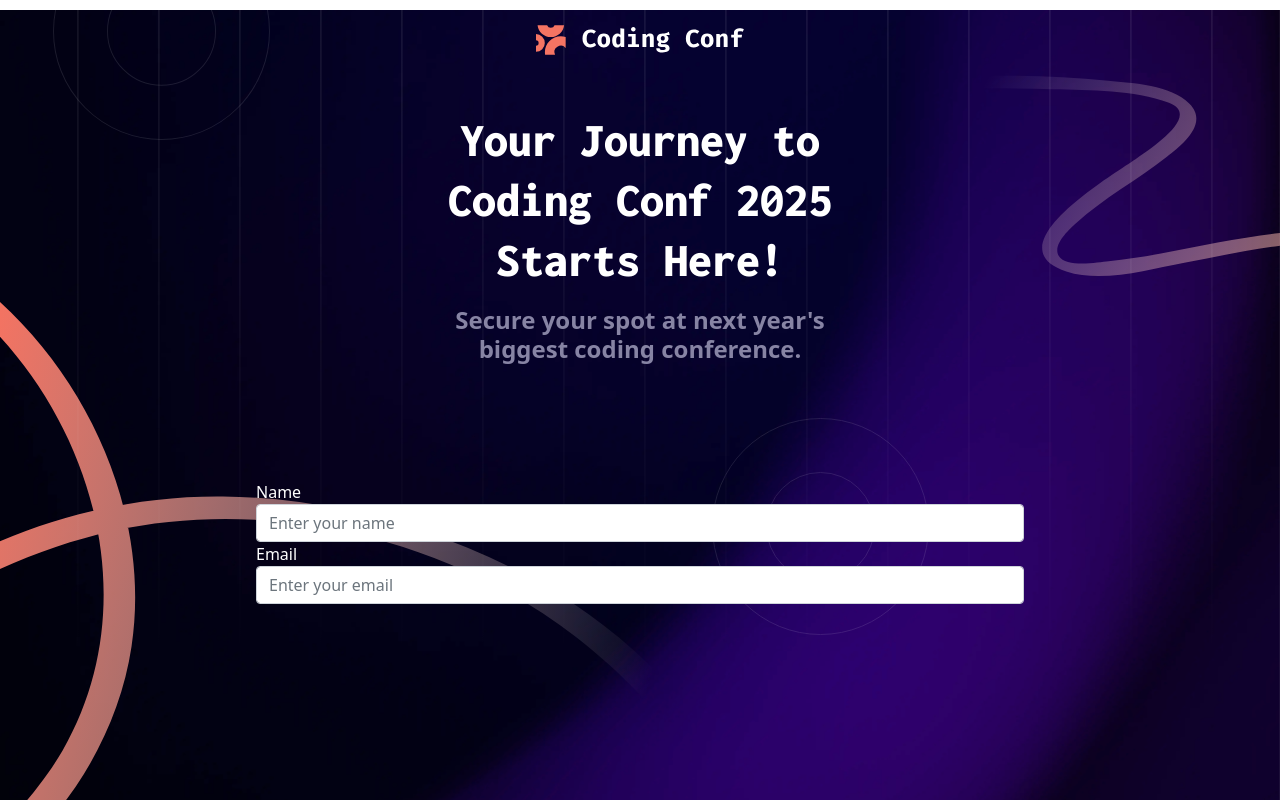
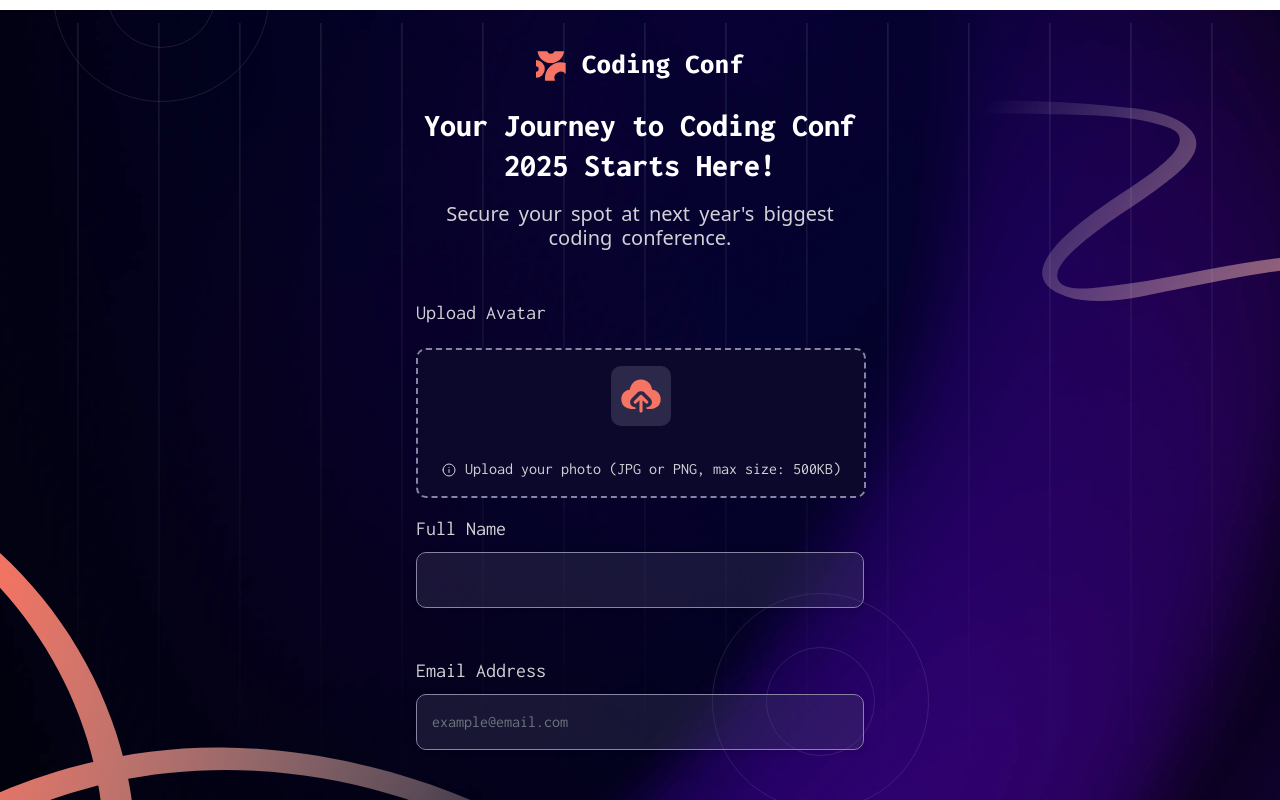
Before and after one commit to shivamsharma01/frontend-mentor-challenge, an Angular app: page /conference in a window 1280 px wide. Shown: the top 800 px of the page. Built offline with nearby package versions, Linux system fonts and the light colour scheme.

Commit message:
main page ui chnges + upload button initial

```diff
--- a/src/app/conference-ticket/main-page/main-page.component.css
+++ b/src/app/conference-ticket/main-page/main-page.component.css
@@ -18,10 +18,6 @@
   --text-gradient: hsl(7, 86%, 67%) to hsl(0, 0%, 100%);
 }
 
-.font-size-default {
-  font-size: 20px;
-}
-
 .attribution {
   font-size: 11px;
   text-align: center;
@@ -31,13 +27,8 @@
   color: hsl(228, 45%, 44%);
 }
 
-.container-fluid {
-  padding: 0;
-  margin: 0;
-}
-
 .root {
-  height: 100vh;
+  min-height: 100vh;
   color: var(--neutral-0);
   background: url(../../../../public/assets/conference-ticket-generator/images/background-mobile.png);
   background-position: center;
@@ -55,15 +46,11 @@
     url(../../../../public/assets/conference-ticket-generator/images/pattern-lines.svg),
     url(../../../../public/assets/conference-ticket-generator/images/pattern-squiggly-line-top.svg),
     url(../../../../public/assets/conference-ticket-generator/images/pattern-squiggly-line-bottom.svg);
-  background-position: center 2%, 5% -15%, 67% 70%, 2%, 100% 10%, 0% 100%;
+  background-position: center 4%, 5% -15%, 67% 70%, 2%, 100% 10%, 0% 100%;
   background-repeat: no-repeat, no-repeat, no-repeat, no-repeat, no-repeat,
     no-repeat;
   background-size: auto, auto, auto, auto, auto, auto;
   margin-top: 10px;
-}
-
-.box-container {
-  max-width: 48rem;
 }
 
 @media (min-width: 481px) and (max-width: 1024px) {
@@ -84,18 +71,126 @@
   }
 }
 
-.top-content {
-  padding: 100px 50px;
-  max-width: max(400px, 70%);
+.box-container {
+  max-width: 28rem;
 }
 
 .top-content-title {
   word-wrap: break-word;
-  font-size: 48px;
+  font-size: 32px;
   line-height: 1.25;
 }
 
 .top-content-description {
+  color: var(--neutral-300);
+  font-size: 20px;
+  width: 90%;
+  word-spacing: 4px;
+}
+
+input {
+  width: 100%;
+  padding: 15px;
+  border: 1px solid var(--neutral-500);
+  color: var(--neutral-300);
+  font-family: "Inconsolata";
+  font-size: 16px;
+  border-radius: 10px;
+  box-shadow: 0 2px 5px rgba(0, 0, 0, 0.1);
+  transition: border-color 1.5s ease;
+  background-color: hsl(245 19% 35% / 0.3);
+  cursor: pointer;
+}
+
+form {
+}
+
+label {
+  color: var(--neutral-300);
+  font-size: 20px;
+  font-weight: 400;
+}
+
+form .label {
+  display: flex;
+  flex-direction: column;
+  justify-content: center;
+  align-items: flex-start;
+  text-align: left;
+}
+
+form .label1 {
+  margin: 20px 0 5px 0;
+}
+
+.upload {
+  width: 450px;
+  max-width: 550px;
+  height: 150px;
+  border: 2px dashed var(--neutral-500);
+  border-radius: 10px;
+  background-color: var(--neutral-900);
+  display: flex;
+  flex-direction: column;
+  align-items: center;
+  justify-content: center;
   color: var(--neutral-500);
-  font-size: 24px;
+  text-align: center;
+  margin: 10px auto;
+  transition: border 1s ease;
 }
+
+.btn-submit {
+  width: 100%;
+  border-radius: 12px;
+  padding: 15px;
+  background-color: var(--orange-500);
+  color: hsl(248 70% 10% / 1);
+}
+
+.btn-submit:hover,
+.btn-submit:focus {
+  background-color: var(--orange-700);
+}
+
+.avatar {
+  width: 60px;
+  height: 60px;
+  /* background: url(../../../../public/assets/conference-ticket-generator/images/icon-upload.svg);
+  background-position: center;
+  background-repeat: no-repeat;
+  background-size: 60%; */
+  background-color: hsl(245 19% 35% / 0.5);
+  border-radius: 10px;
+  position: relative;
+  cursor: pointer;
+}
+
+.avatar-img {
+  position: absolute;
+  cursor: pointer;
+  left: 0;
+  top: 0;
+  right: 0;
+  bottom: 0;
+}
+
+.avatar-input {
+  position: absolute;
+  opacity: 0;
+  left: 0;
+  top: 0;
+  right: 0;
+  bottom: 0;
+  cursor: pointer;
+  width: 100%;
+  height: 100%;
+}
+
+.upload-note {
+  color: hsl(252 6% 83% / 1);
+}
+
+.upload-note-svg {
+  stroke: #d2d1d6;
+}
--- a/src/app/conference-ticket/main-page/main-page.component.html
+++ b/src/app/conference-ticket/main-page/main-page.component.html
@@ -1,36 +1,93 @@
 <div class="container-fluid root">
-  <div class="background-container">
-    <div class="box-container m-auto">
+  <div class="background-container pt-5">
+    <div class="box-container m-auto pt-5">
       <div class="top-content m-auto">
-        <h1 class="top-content-title Inconsolata w-900 m-auto text-center">
+        <h1 class="top-content-title Inconsolata w-800 m-auto text-center">
           Your Journey to Coding Conf 2025 Starts Here!
         </h1>
-        <h2 class="top-content-description w-600 my-3 text-center">
+        <h2 class="top-content-description w-400 my-3 text-center m-auto">
           Secure your spot at next year's biggest coding conference.
         </h2>
       </div>
-      <div class="main-content">
-        <form>
-          <div class="form-group">
-            <label for="name">Name</label>
+      <div class="main-content mb-5">
+        <form class="m-auto mt-5">
+          <div class="form-group Inconsolata mb-3">
+            <label for="avatar">Upload Avatar</label>
+            <div class="label label1 upload">
+              <div class="avatar m-auto">
+                <img
+                  class="avatar-img m-auto"
+                  src="/assets/conference-ticket-generator/images/icon-upload.svg"
+                  width="50"
+                  height="50"
+                  alt="avatar"
+                />
+                <input type="file" id="avatar" class="avatar-input" />
+              </div>
+              <p class="upload-note m-auto">
+                <svg
+                  xmlns="http://www.w3.org/2000/svg"
+                  width="16"
+                  height="16"
+                  fill="none"
+                  viewBox="0 0 16 16"
+                >
+                  <path
+                    class="upload-note-svg"
+                    stroke-linecap="round"
+                    stroke-linejoin="round"
+                    d="M2 8a6 6 0 1 0 12 0A6 6 0 0 0 2 8Z"
+                  ></path>
+                  <path
+                    fill="#D1D0D5"
+                    d="M8.004 10.462V7.596ZM8 5.57v-.042Z"
+                  ></path>
+                  <path
+                    class="upload-note-svg"
+                    stroke-linecap="round"
+                    stroke-linejoin="round"
+                    d="M8.004 10.462V7.596M8 5.569v-.042"
+                  ></path>
+                </svg>
+                Upload your photo (JPG or PNG, max size: 500KB)
+              </p>
+            </div>
+          </div>
+          <div class="label form-group Inconsolata mb-5">
+            <label for="name">Full Name</label>
+            <input type="text" class="form-control mt-2" id="name" />
+          </div>
+          <div class="label form-group Inconsolata mb-5">
+            <label for="email">Email Address</label>
+            <input
+              type="email"
+              class="form-control mt-2"
+              id="email"
+              placeholder="example@email.com"
+            />
+          </div>
+          <div class="label form-group" class="Inconsolata mb-5">
+            <label for="github">Github Username</label>
             <input
               type="text"
-              class="form-control"
-              id="name"
-              placeholder="Enter your name"
+              class="form-control mt-2"
+              id="github"
+              placeholder="@yourusername"
             />
           </div>
-          <div class="form-group">
-            <label for="email">Email</label>
-            <input
-              type="email"
-              class="form-control"
-              id="email"
-              placeholder="Enter your email"
-            />
+          <div class="text-center m-auto">
+            <button class="btn btn-submit Inconsolata w-800">
+              Generate My Ticket
+            </button>
           </div>
         </form>
       </div>
     </div>
+    <div class="attribution">
+      Challenge by
+      <a href="https://www.frontendmentor.io?ref=challenge">Frontend Mentor</a>.
+      &nbsp;Coded by
+      <a href="https://github.com/shivamsharma01">Shivam Sharma</a>.
+    </div>
   </div>
 </div>
```
